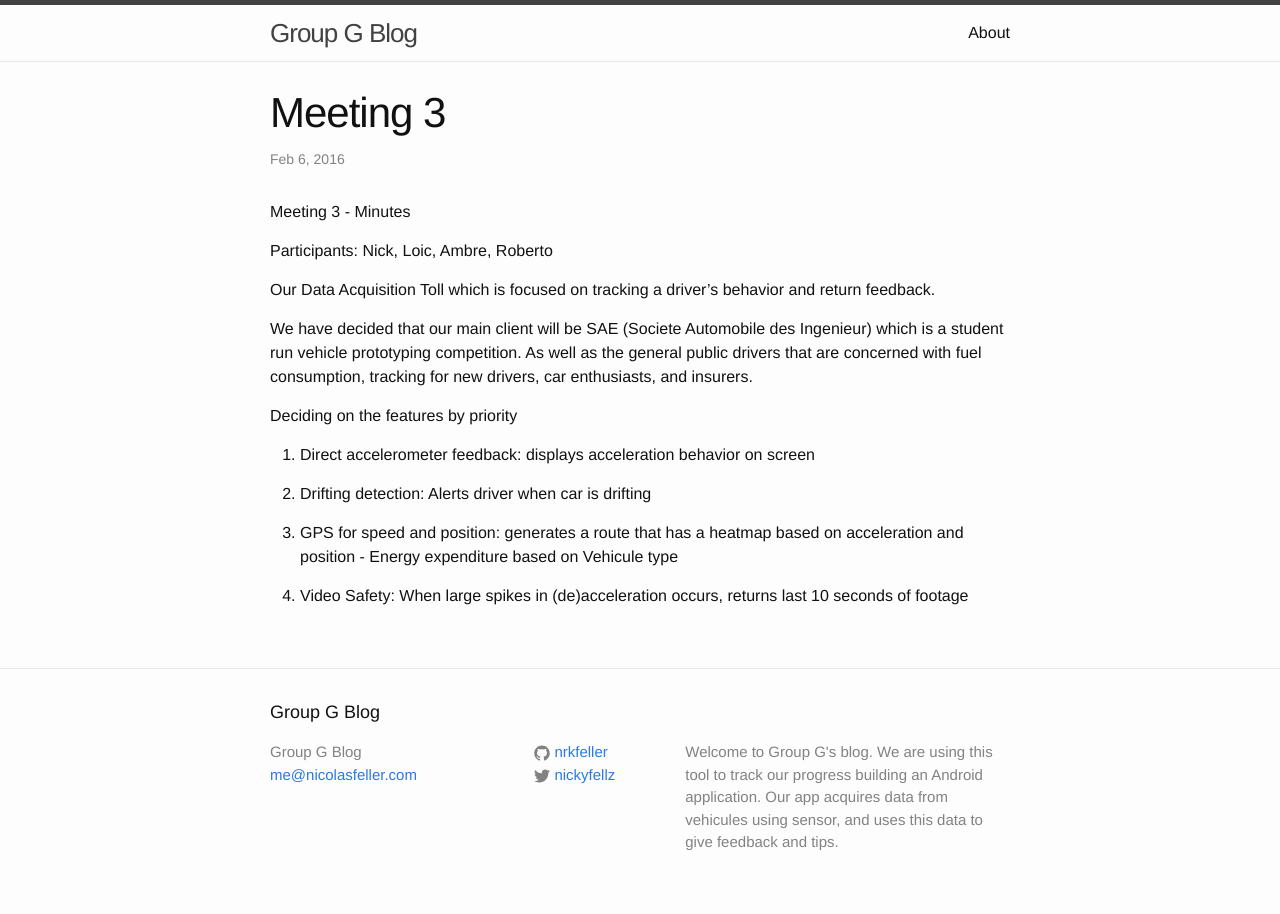
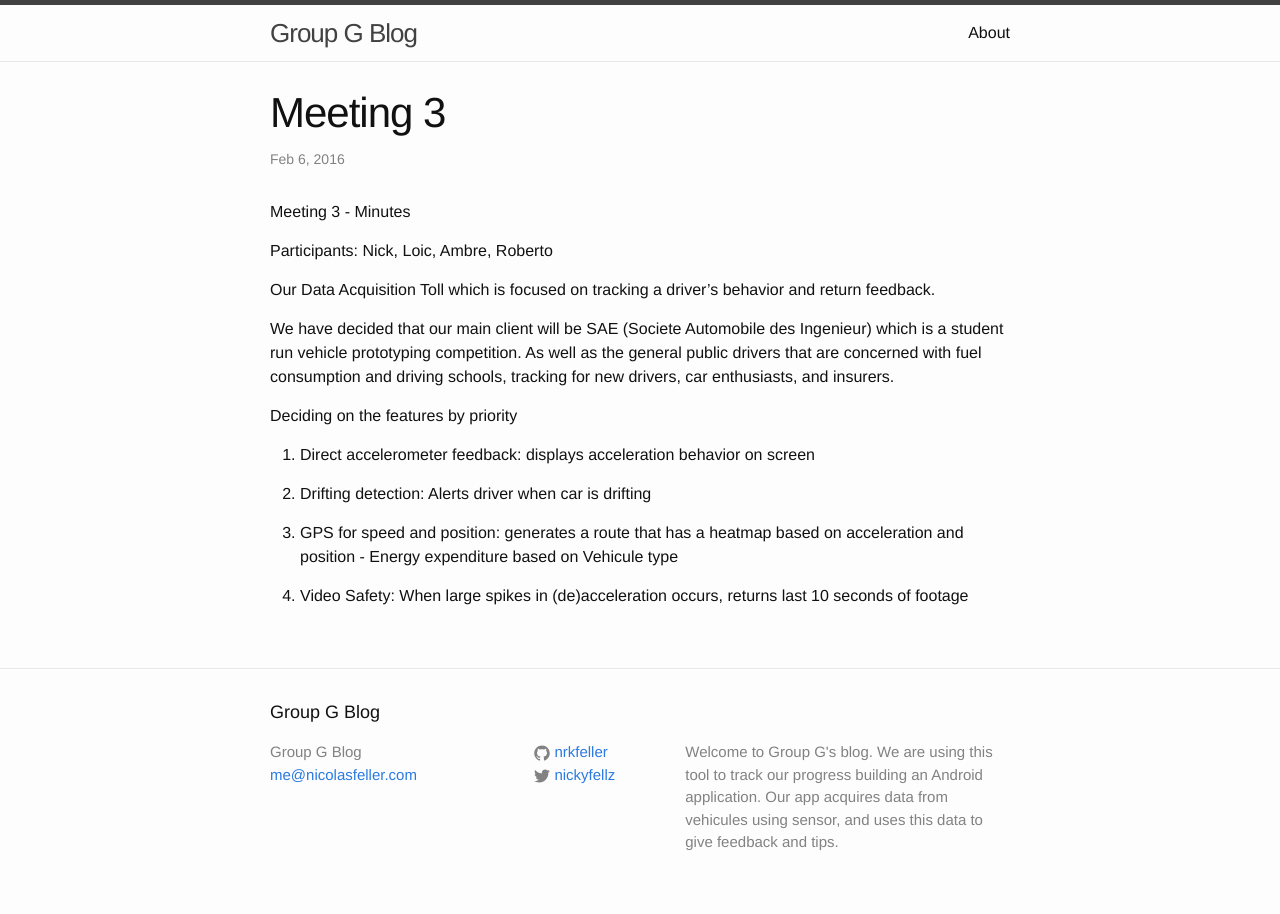
Before and after one commit to nrkfeller/mini_cap_blog, a Jekyll site: the page built from _posts/2016-02-06-meeting3.markdown, in a window 1280 px wide. Built offline with Jekyll 4.4.1, drawn with Linux system fonts in a browser that asks for light colours.

Commit message:
Fixed for github pages

```diff
--- a/_config.yml
+++ b/_config.yml
@@ -3,8 +3,8 @@ title: Group G Blog
 email: me@nicolasfeller.com
 description: > # this means to ignore newlines until "baseurl:"
   Welcome to Group G's blog. We are using this tool to track our progress building an Android application. Our app acquires data from vehicules using sensor, and uses this data to give feedback and tips.
-baseurl: /mini_cap_blog # the subpath of your site, e.g. /blog/
-url: "http://nrkfeller.github.io/mini_cap_blog/#" # the base hostname & protocol for your site
+baseurl: /mini_cap_blog/
+url: http://nrkfeller.github.io
 twitter_username: nickyfellz
 github_username:  nrkfeller
 
--- a/_posts/2016-02-06-meeting3.markdown
+++ b/_posts/2016-02-06-meeting3.markdown
@@ -10,7 +10,7 @@ Participants: Nick, Loic, Ambre, Roberto
 
 Our Data Acquisition Toll which is focused on tracking a driver's behavior and return feedback.
 
-We have decided that our main client will be SAE (Societe Automobile des Ingenieur) which is a student run vehicle prototyping competition. As well as the general public drivers that are concerned with fuel consumption, tracking for new drivers, car enthusiasts, and insurers.
+We have decided that our main client will be SAE (Societe Automobile des Ingenieur) which is a student run vehicle prototyping competition. As well as the general public drivers that are concerned with fuel consumption and driving schools, tracking for new drivers, car enthusiasts, and insurers.
 
 Deciding on the features by priority
 
```
